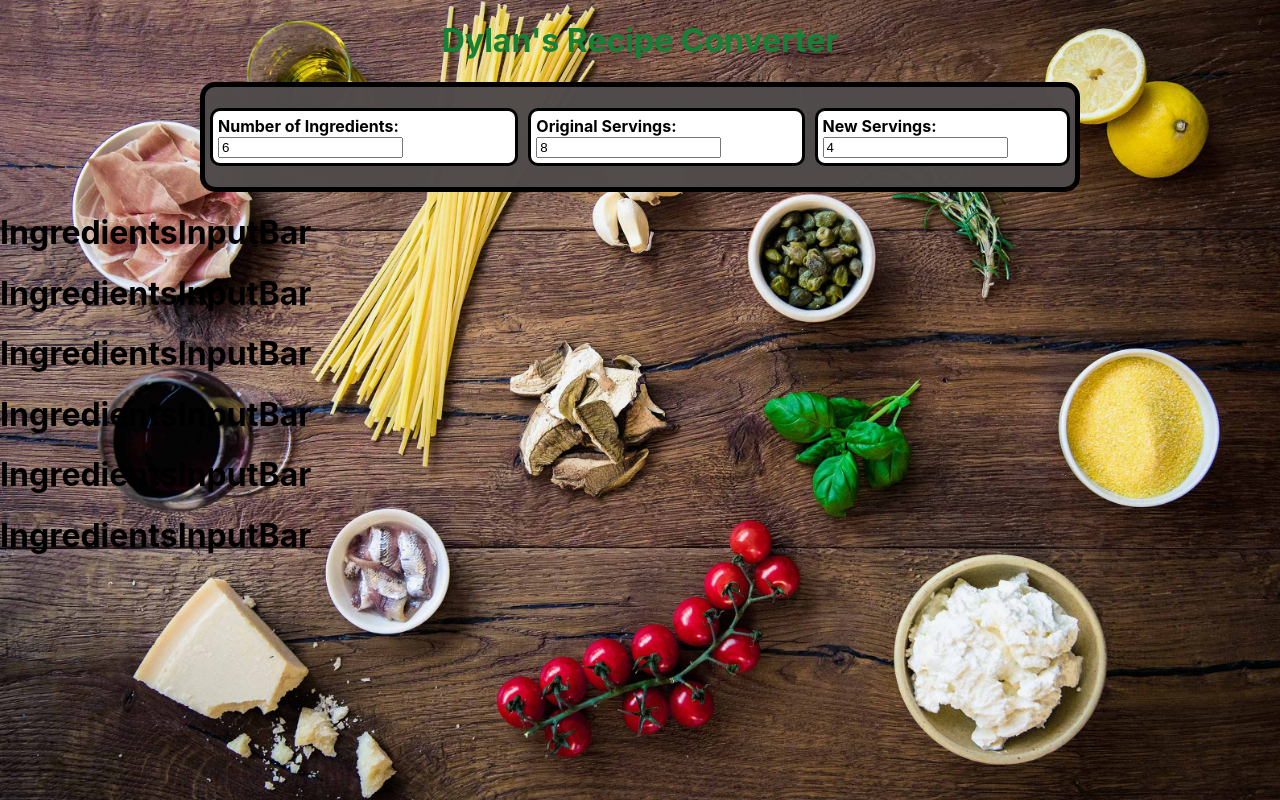
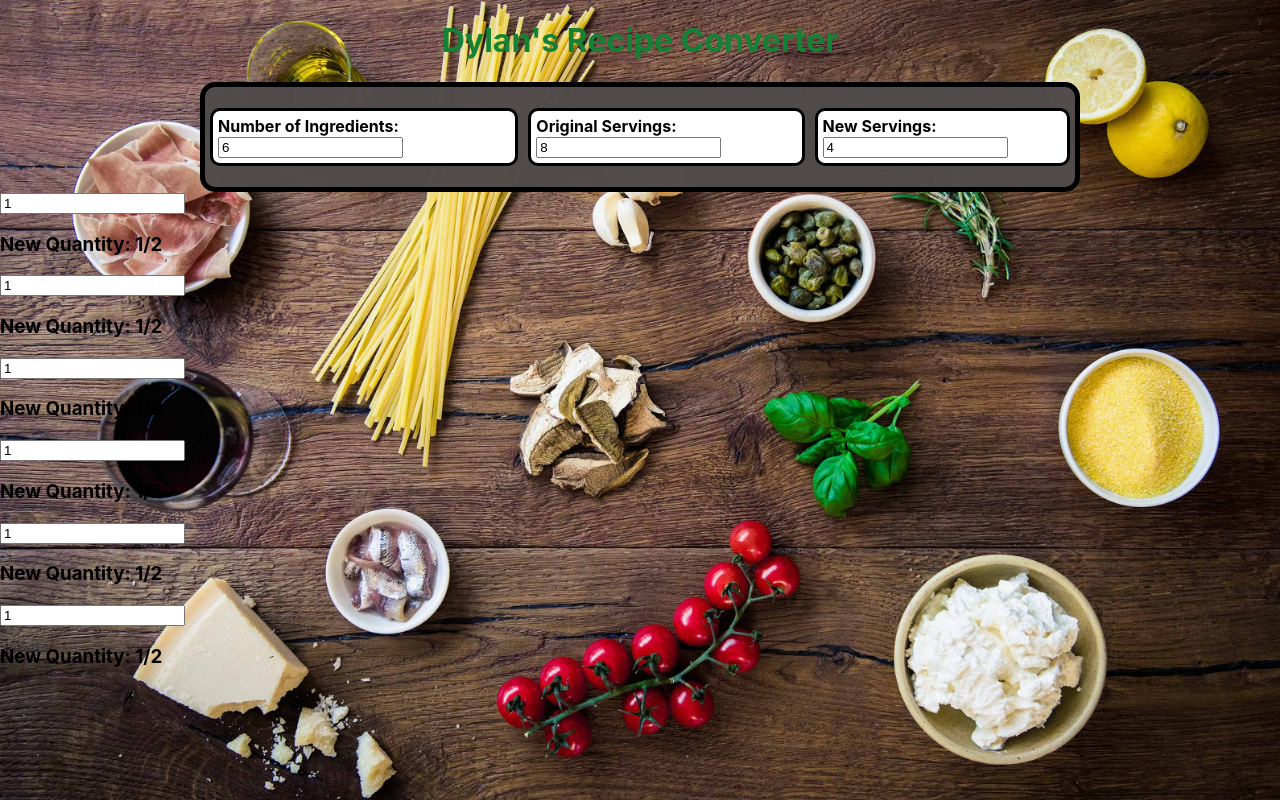
Before and after one commit to DylanLaw03/recipe-converter, a React (Create React App) app: page / in a window 1280 px wide. Built offline with nearby package versions, Linux system fonts and the light colour scheme.

Commit message:
added ability for IngredientsInputBar to output the new quantity of ingredients needed IngredientsInputBar can conver to fractions if originalServings > newServings

```diff
--- a/src/App.js
+++ b/src/App.js
@@ -38,7 +38,11 @@ function App() {
         newServings={newServings}
         changeNewServings={handleNewServings}
       />
-      <IngredientsInput numIngredients={numIngredients} />
+      <IngredientsInput
+        numIngredients={numIngredients}
+        originalServings={originalServings}
+        newServings={newServings}
+      />
 
     </div>
   );
--- a/src/js-scripts/IngredientsInput.js
+++ b/src/js-scripts/IngredientsInput.js
@@ -1,9 +1,11 @@
 import { IngredientsInputBar } from './IngredientsInputBar';
 
 export const IngredientsInput = (props) => {
-    let numInputs = [];
+    let inputBars = [];
     for (let i = 0; i < props.numIngredients; i++) {
-        numInputs.push(<IngredientsInputBar />);
+        inputBars.push(<IngredientsInputBar
+                            newServings={props.newServings}
+                            originalServings={props.originalServings}/>);
     }
-    return numInputs;
+    return inputBars;
 }
--- a/src/js-scripts/IngredientsInputBar.js
+++ b/src/js-scripts/IngredientsInputBar.js
@@ -1,7 +1,59 @@
+import { useState } from "react";
 
-export const IngredientsInputBar = () => {
+export const IngredientsInputBar = (props) => {
+    //define variables
+    const [quantity, setQuantity] = useState(1);
+    //create a function to get variables from form
+    const getVariables = (e) => {
+        const quantity = e.target.value;
+        setQuantity(quantity);
+    }
+
+    //create fractionalize to convert common decimals to fractions
+    const fractionalize = (decimal) => {
+        //create onbject with common decimals for keys, and their respective fractions as values
+        const fractions = {
+            .125: '1/8',
+            .250: '1/4',
+            .333: '1/3',
+            .375: '3/8',
+            .500: '1/2',
+            .625: '5/8',
+            .666: '2/3',
+            .750: '3/4',
+            .875: '7/8',
+            .100: '1/10',
+            .200: '2/10',
+            .300: '3/10',
+            .400: '4/10',
+            .600: '6/10',
+            .700: '7/10',
+            .800: '8/10',
+            .900: '9/10',
+
+        }
+
+        //if decimal is in fractions, return the decimal key's value
+        if (decimal in fractions) {
+            return fractions[decimal];
+        }
+        //if decimal is not in fractions' keys, return decimal
+        return decimal
+
+    }
 
     return (
-        <h1>IngredientsInputBar</h1>
+        <div>
+            <form>
+                <input
+                    type='number'
+                    id='quantity'
+                    value={quantity}
+                    onChange={getVariables}
+                />
+            </form>
+            <h3>New Quantity: {fractionalize( ( (props.newServings / props.originalServings) * quantity) )}</h3>
+
+        </div>
     );
 }
```
